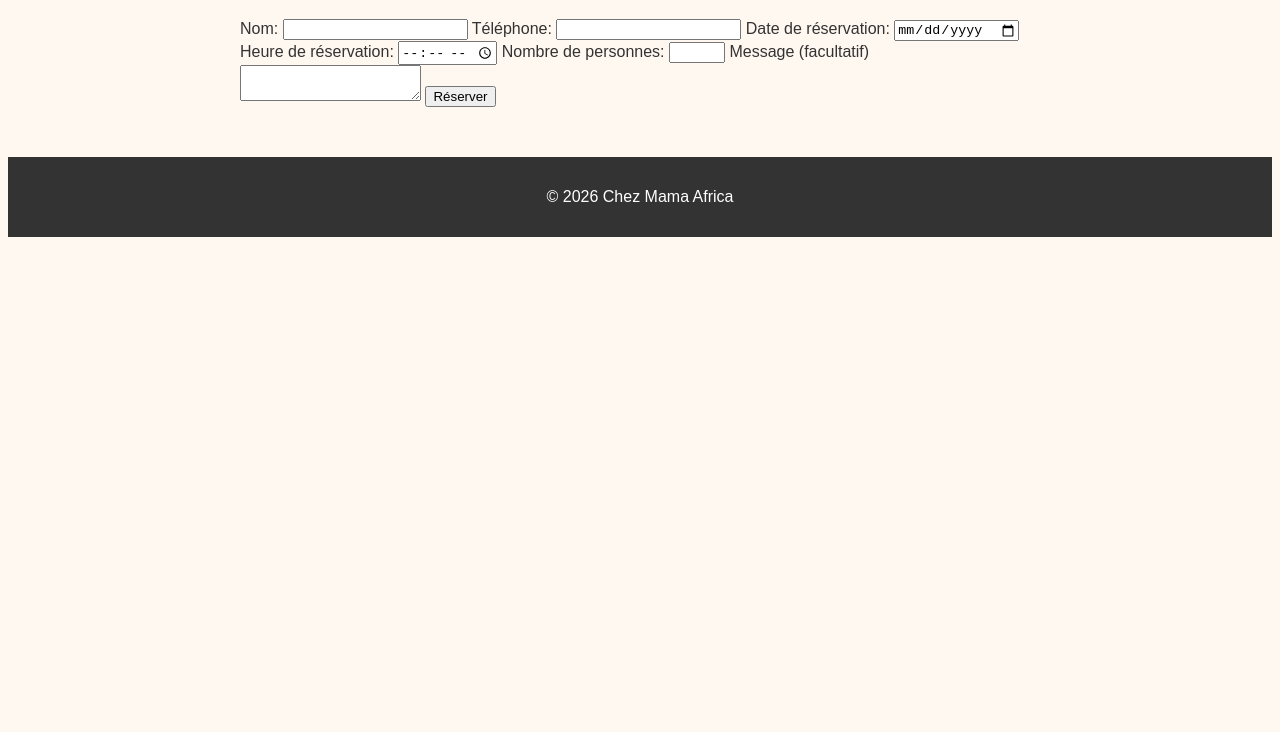
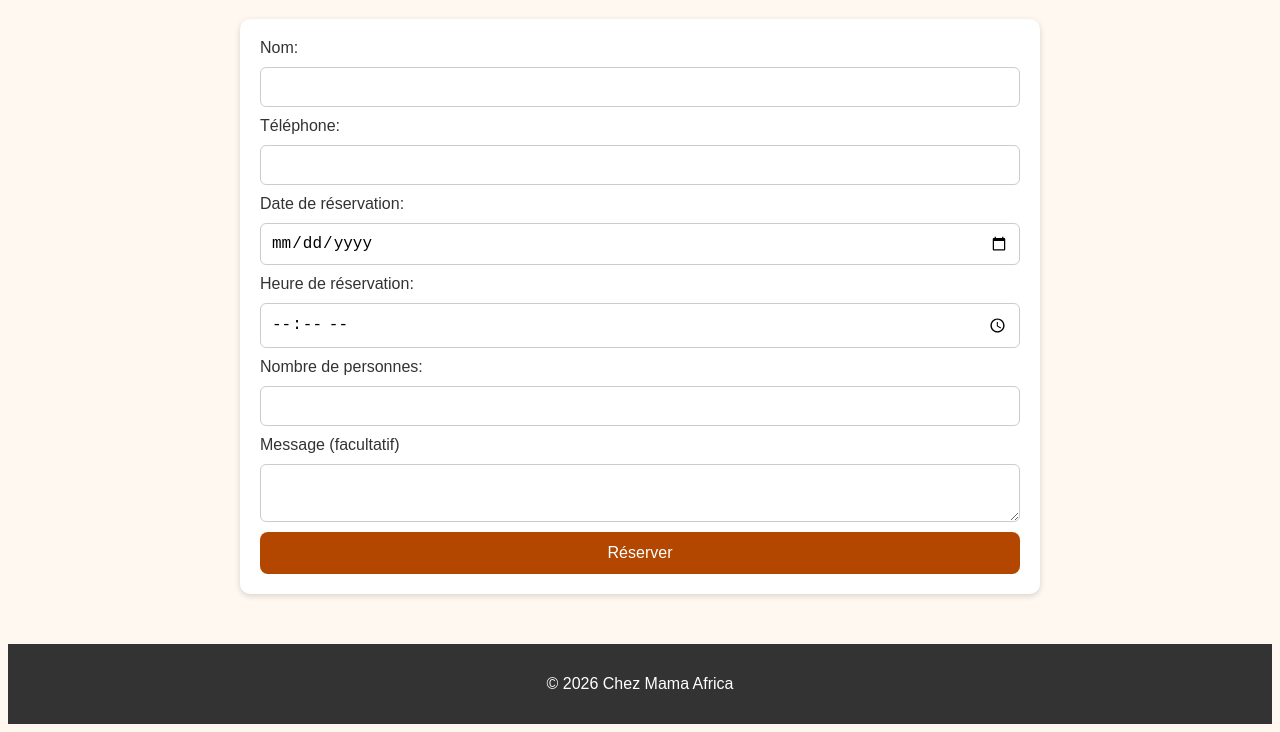
Before and after one commit to Rachelle826/restaurants-mama-africa, a plain HTML site: page reservation.html in a window 1280 px wide. Shown: the part 137-869 px from the top of the page. Before the commit the page ends 800 px from the top, so only its background shows below. Drawn offline with Linux system fonts and the light colour scheme.

Commit message:
CSS : mise en forme du formulaire de réservation

```diff
--- a/style.css
+++ b/style.css
@@ -74,3 +74,35 @@ h2 {
 .bouton:hover {
     background-color: #8a3700;
 }
+
+form {
+    display: flex;
+    flex-direction: column;
+    gap: 10px;
+    background-color: white;
+    padding: 20px;
+    border-radius: 10px;
+    box-shadow: 0 2px 6px rgba(0, 0, 0, 0.15);
+}
+
+input,
+textarea {
+    padding: 10px;
+    border: 1px solid #cccccc;
+    border-radius: 6px;
+    font-size: 1rem;
+}
+
+button {
+    background-color: #b34700;
+    color: white;
+    padding: 12px;
+    border: none;
+    border-radius: 8px;
+    font-size: 1rem;
+    cursor: pointer;
+}
+
+button:hover {
+    background-color: #8a3700;
+}
```
